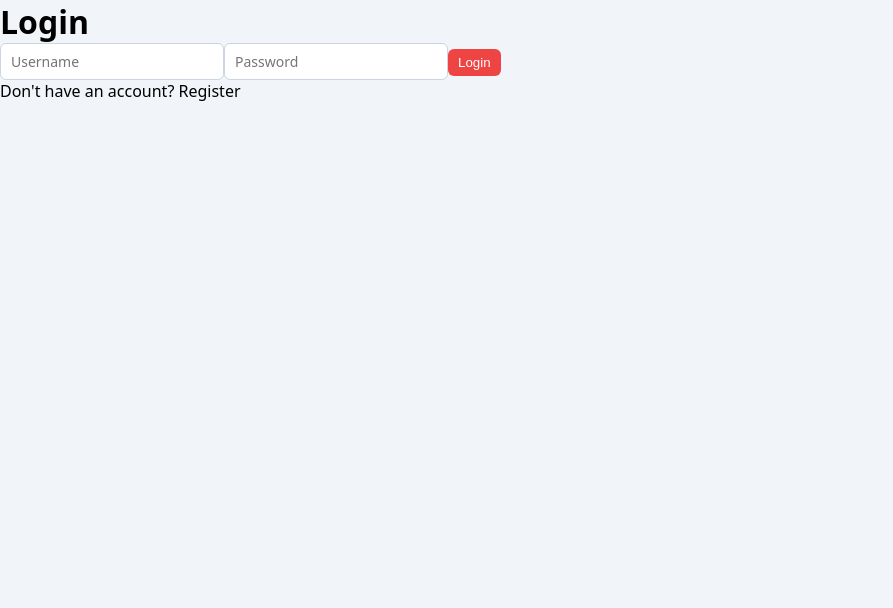
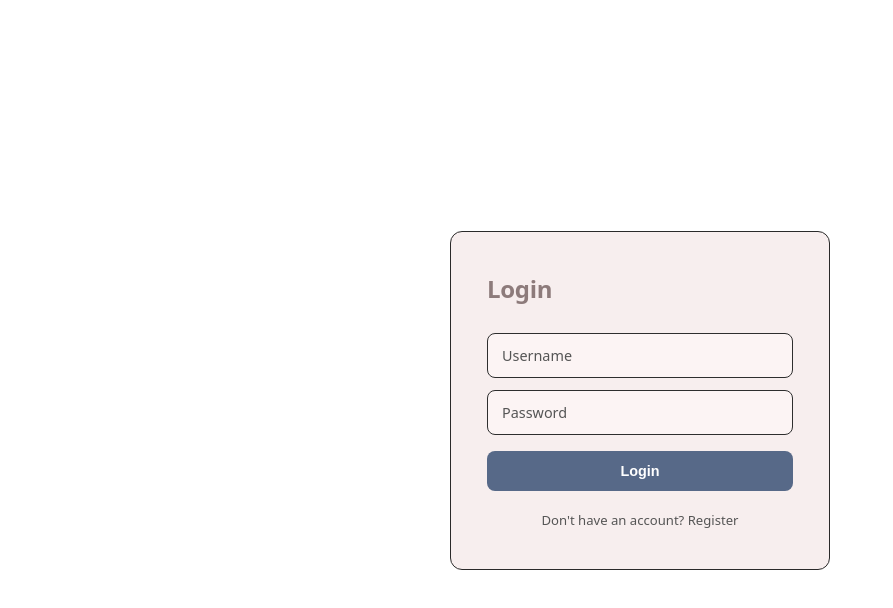
Before and after one commit to basith-04/moneyflow, a React (Vite) app in the folder frontend/: page /auth in a window 1280 px wide. Shown: the top 608 px of the page, without its empty margins (0-893 px from the left). Built offline with nearby package versions, Linux system fonts and the light colour scheme; no server answers.

Commit message:
feat: add authentication styling and structure to Auth component

```diff
--- a/frontend/src/index.css
+++ b/frontend/src/index.css
@@ -294,3 +294,83 @@ textarea {
 .addExpenseBtn:active {
   transform: scale(0.96);
 }
+
+/* auth.css */
+
+.auth-wrapper {
+  min-height: 100vh;
+  display: flex;
+  align-items: center;
+  justify-content: center;
+  background: #ffffff;
+}
+
+.auth-box {
+  background: #f7eeee;
+  border: 1px solid #2a2a2a;
+  border-radius: 12px;
+  padding: 40px 36px;
+  width: 100%;
+  max-width: 380px;
+}
+
+.auth-box h1 {
+  font-size: 1.5rem;
+  font-weight: 600;
+  color: #8d7b7b;
+  margin: 0 0 28px 0;
+  letter-spacing: -0.3px;
+}
+
+.login-form {
+  display: flex;
+  flex-direction: column;
+  gap: 12px;
+}
+
+.login-form input {
+  background: #fcf4f4;
+  border: 1px solid #2e2e2e;
+  border-radius: 8px;
+  padding: 12px 14px;
+  color: #f0f0f0;
+  font-size: 0.9rem;
+  outline: none;
+  transition: border-color 0.2s;
+}
+
+.login-form input::placeholder {
+  color: #555;
+}
+
+.login-form input:focus {
+  border-color: #4f8ef7;
+}
+
+.login-form button {
+  margin-top: 4px;
+  background: #576988;
+  color: #fff;
+  border: none;
+  border-radius: 8px;
+  padding: 12px;
+  font-size: 0.9rem;
+  font-weight: 600;
+  cursor: pointer;
+  transition: background 0.2s;
+}
+
+.login-form button:hover {
+  background: #3a7be0;
+}
+
+.auth-box p {
+  margin: 20px 0 0 0;
+  font-size: 0.82rem;
+  color: #555;
+  text-align: center;
+}
+
+.auth-box p:hover {
+  color: #4f8ef7;
+}
--- a/frontend/src/pages/Auth.jsx
+++ b/frontend/src/pages/Auth.jsx
@@ -6,11 +6,12 @@ export default function Auth() {
   const [showLogin, setShowLogin] = useState(true);
 
   return (
-    <div>
-      {showLogin
-        ? <LoginForm onSwitch={() => setShowLogin(false)} />
-        : <RegisterForm onSwitch={() => setShowLogin(true)} />
-      }
+    <div className="auth-wrapper">
+      <div className="auth-box">
+        {showLogin
+          ? <LoginForm onSwitch={() => setShowLogin(false)} />
+          : <RegisterForm onSwitch={() => setShowLogin(true)} />
+        }</div>
     </div>
   );
 }
```
